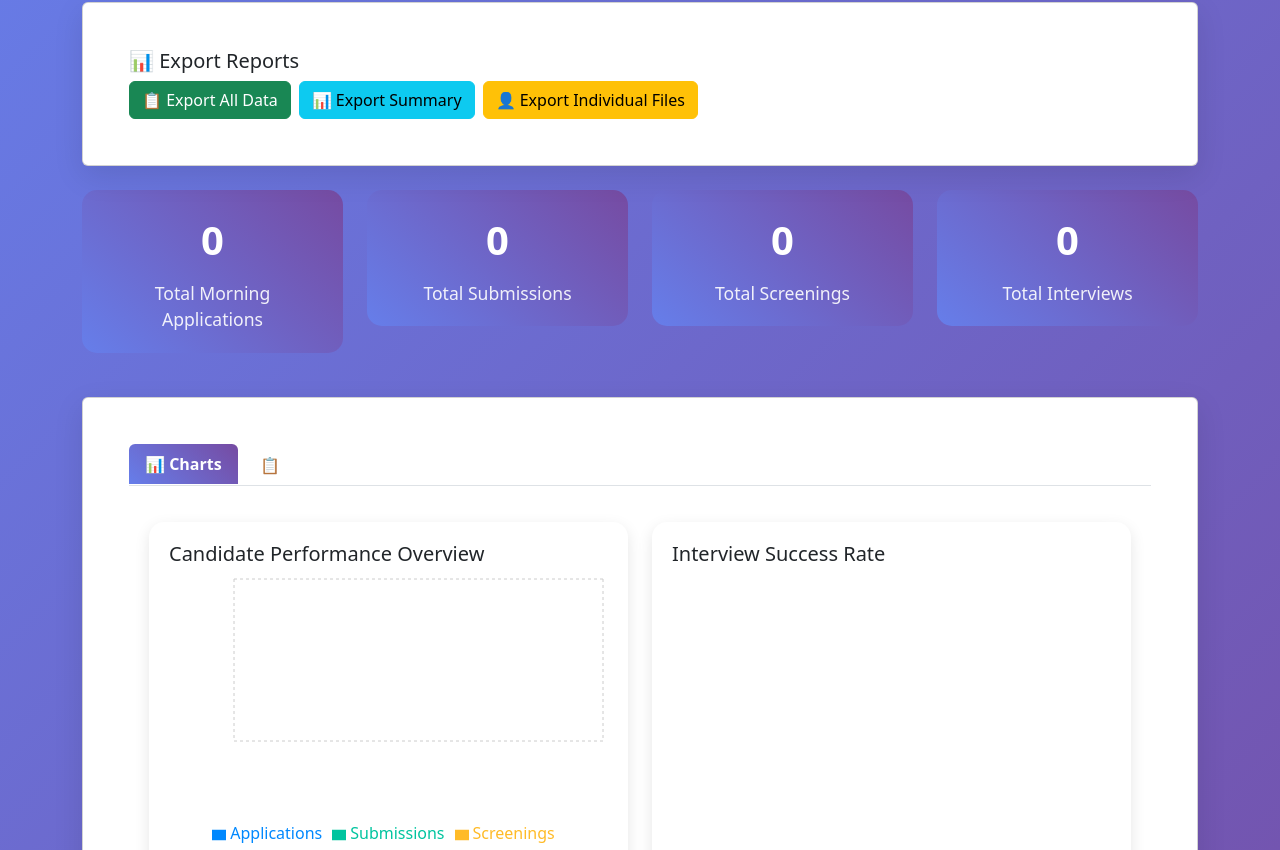
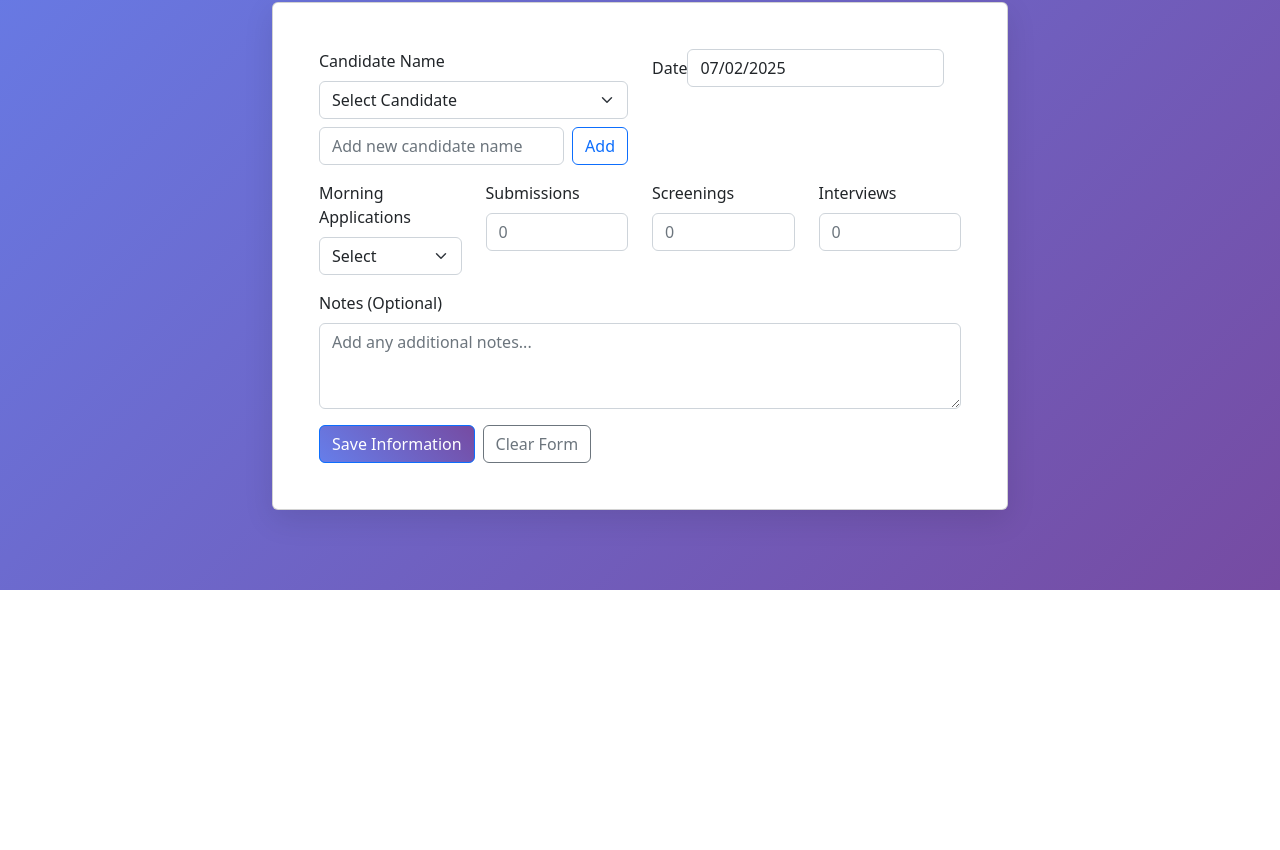
Before and after one commit to Kosanah/binary-ai-gen, a React (Create React App) app: page /candidate-form in a window 1280 px wide. Shown: the part 210-1060 px from the top of the page. After the commit the page ends 800 px from the top, so only its background shows below. Built offline with nearby package versions, Linux system fonts and the light colour scheme; sample sign-in values are in the browser's storage.

Commit message:
Update CandidateForm.js

```diff
--- a/src/components/CandidateForm.js
+++ b/src/components/CandidateForm.js
@@ -1,351 +1,324 @@
 import React, { useState, useEffect } from 'react';
-import { Card, Row, Col, Button, Table, Nav, Tab } from 'react-bootstrap';
-import { BarChart, Bar, XAxis, YAxis, CartesianGrid, Tooltip, Legend, ResponsiveContainer, LineChart, Line, PieChart, Pie, Cell } from 'recharts';
-import * as XLSX from 'xlsx';
-import { saveAs } from 'file-saver';
+import { Form, Button, Card, Row, Col, Alert } from 'react-bootstrap';
+import DatePicker from 'react-datepicker';
+import 'react-datepicker/dist/react-datepicker.css';
 import { toast } from 'react-toastify';
 
-const Analytics = ({ user }) => {
-  const [candidates, setCandidates] = useState([]);
-  const [chartData, setChartData] = useState([]);
-  const [candidateStats, setCandidateStats] = useState([]);
+const CandidateForm = ({ user }) => {
+  const [formData, setFormData] = useState({
+    candidateName: '',
+    date: new Date(),
+    morningApplications: '',
+    submissions: '',
+    screenings: '',
+    interviews: '',
+    notes: ''
+  });
   const [loading, setLoading] = useState(false);
-
-  const COLORS = ['#0088FE', '#00C49F', '#FFBB28', '#FF8042', '#8884D8'];
+  const [editing, setEditing] = useState(false);
+  const [editId, setEditId] = useState(null);
+  const [candidateNames, setCandidateNames] = useState([
+    'Murali', 'Anil Varma', 'Pavan Kumar', 'Akshith', 'Sathya',
+    'Indhira', 'Roja', 'Sathvika', 'Pravallika', 'Edara Chandra Shekar',
+    'Mani Kanta', 'Vardan', 'Poojitha', 'Tejaswi', 'Swarna',
+    'Amulya', 'Amrutha', 'Priyanka', 'Krishna'
+  ]);
+  const [newCandidateName, setNewCandidateName] = useState('');
 
   useEffect(() => {
-    loadAnalyticsData();
-  }, []);
+    // If user is a candidate, load their existing data
+    if (user.role === 'candidate') {
+      loadCandidateData();
+    }
+  }, [user]);
 
-  const loadAnalyticsData = () => {
+  const loadCandidateData = () => {
     try {
-      const data = JSON.parse(localStorage.getItem('candidates') || '[]');
-      setCandidates(data);
+      const candidates = JSON.parse(localStorage.getItem('candidates') || '[]');
+      const userData = candidates.find(c => c.userId === user.id);
 
-      // Prepare chart data
-      const chartData = data.reduce((acc, candidate) => {
-        const existing = acc.find(item => item.candidateName === candidate.candidateName);
-        if (existing) {
-          existing.morningApplications += candidate.morningApplications || 0;
-          existing.submissions += candidate.submissions || 0;
-          existing.screenings += candidate.screenings || 0;
-          existing.interviews += candidate.interviews || 0;
+      if (userData) {
+        setFormData({
+          candidateName: userData.candidateName,
+          date: new Date(userData.date),
+          morningApplications: userData.morningApplications || '',
+          submissions: userData.submissions || '',
+          screenings: userData.screenings || '',
+          interviews: userData.interviews || '',
+          notes: userData.notes || ''
+        });
+        setEditing(true);
+        setEditId(userData.id);
       } else {
-          acc.push({
-            candidateName: candidate.candidateName,
-            morningApplications: candidate.morningApplications || 0,
-            submissions: candidate.submissions || 0,
-            screenings: candidate.screenings || 0,
-            interviews: candidate.interviews || 0
-          });
+        // Set default name for candidate
+        setFormData(prev => ({
+          ...prev,
+          candidateName: user.name
+        }));
       }
-        return acc;
-      }, []);
-
-      setChartData(chartData);
-
-      // Calculate individual candidate statistics
-      const stats = chartData.map(candidate => ({
-        ...candidate,
-        totalActivity: candidate.morningApplications + candidate.submissions + candidate.screenings + candidate.interviews,
-        successRate: candidate.totalActivity > 0 ? Math.round((candidate.interviews / candidate.totalActivity) * 100) : 0
-      }));
-
-      setCandidateStats(stats.sort((a, b) => b.totalActivity - a.totalActivity));
     } catch (error) {
-      console.error('Error loading analytics data:', error);
+      console.error('Error loading candidate data:', error);
     }
   };
 
-  const exportToExcel = (type = 'all') => {
+  const handleSubmit = async (e) => {
+    e.preventDefault();
     setLoading(true);
 
     try {
-      let dataToExport = [];
-      let fileName = '';
+      const candidates = JSON.parse(localStorage.getItem('candidates') || '[]');
 
-      if (type === 'all') {
-        dataToExport = candidates.map(c => ({
-          Date: new Date(c.date).toLocaleDateString(),
-          'Candidate Name': c.candidateName,
-          'Morning Applications': c.morningApplications || 0,
-          'Submissions': c.submissions || 0,
-          'Screenings': c.screenings || 0,
-          'Interviews': c.interviews || 0,
-          'Notes': c.notes || '',
-          'Created At': new Date(c.createdAt).toLocaleDateString(),
-          'Updated At': new Date(c.updatedAt).toLocaleDateString()
-        }));
-        fileName = 'all_candidates_data.xlsx';
-      } else if (type === 'summary') {
-        dataToExport = candidateStats.map(c => ({
-          'Candidate Name': c.candidateName,
-          'Morning Applications': c.morningApplications,
-          'Submissions': c.submissions,
-          'Screenings': c.screenings,
-          'Interviews': c.interviews,
-          'Total Activity': c.totalActivity,
-          'Success Rate (%)': c.successRate
-        }));
-        fileName = 'candidate_summary.xlsx';
-      } else if (type === 'individual') {
-        // Export individual candidate data
-        const candidateNames = [...new Set(candidates.map(c => c.candidateName))];
-        candidateNames.forEach(name => {
-          const candidateData = candidates.filter(c => c.candidateName === name);
-          const individualData = candidateData.map(c => ({
-            Date: new Date(c.date).toLocaleDateString(),
-            'Morning Applications': c.morningApplications || 0,
-            'Submissions': c.submissions || 0,
-            'Screenings': c.screenings || 0,
-            'Interviews': c.interviews || 0,
-            'Notes': c.notes || ''
-          }));
+      const candidateData = {
+        id: editing ? editId : Date.now().toString(),
+        userId: user.role === 'candidate' ? user.id : null,
+        candidateName: formData.candidateName,
+        date: formData.date.toISOString(),
+        morningApplications: formData.morningApplications === 'yes' ? 'yes' : 'no',
+        submissions: parseInt(formData.submissions) || 0,
+        screenings: parseInt(formData.screenings) || 0,
+        interviews: parseInt(formData.interviews) || 0,
+        notes: formData.notes,
+        createdAt: editing ? candidates.find(c => c.id === editId)?.createdAt : new Date().toISOString(),
+        updatedAt: new Date().toISOString()
+      };
 
-          const ws = XLSX.utils.json_to_sheet(individualData);
-          const wb = XLSX.utils.book_new();
-          XLSX.utils.book_append_sheet(wb, ws, name);
-
-          if (name === candidateNames[0]) {
-            XLSX.writeFile(wb, `${name}_progress.xlsx`);
+      if (editing) {
+        // Update existing entry
+        const index = candidates.findIndex(c => c.id === editId);
+        if (index !== -1) {
+          candidates[index] = candidateData;
         }
-        });
-        setLoading(false);
-        toast.success('Individual files exported successfully!');
-        return;
+      } else {
+        // Add new entry
+        candidates.push(candidateData);
       }
 
-      const ws = XLSX.utils.json_to_sheet(dataToExport);
-      const wb = XLSX.utils.book_new();
-      XLSX.utils.book_append_sheet(wb, ws, 'Data');
+      localStorage.setItem('candidates', JSON.stringify(candidates));
 
-      const excelBuffer = XLSX.write(wb, { bookType: 'xlsx', type: 'array' });
-      const dataBlob = new Blob([excelBuffer], { type: 'application/vnd.openxmlformats-officedocument.spreadsheetml.sheet' });
-      saveAs(dataBlob, fileName);
+      toast.success(editing ? 'Information updated successfully!' : 'Information added successfully!');
 
-      toast.success('Excel file exported successfully!');
+      if (user.role === 'candidate') {
+        setEditing(true);
+        setEditId(candidateData.id);
+      } else {
+        // Reset form for admin/lead
+        setFormData({
+          candidateName: '',
+          date: new Date(),
+          morningApplications: '',
+          submissions: '',
+          screenings: '',
+          interviews: '',
+          notes: ''
+        });
+      }
     } catch (error) {
-      toast.error('Failed to export Excel file!');
-      console.error('Export error:', error);
+      toast.error('Failed to save information!');
+      console.error('Error saving candidate data:', error);
     } finally {
       setLoading(false);
     }
   };
 
-  const getOverallStats = () => {
-    const totals = candidates.reduce((acc, candidate) => {
-      acc.morningApplications += candidate.morningApplications || 0;
-      acc.submissions += candidate.submissions || 0;
-      acc.screenings += candidate.screenings || 0;
-      acc.interviews += candidate.interviews || 0;
-      return acc;
-    }, {
-      morningApplications: 0,
-      submissions: 0,
-      screenings: 0,
-      interviews: 0
+  const handleChange = (e) => {
+    setFormData({
+      ...formData,
+      [e.target.name]: e.target.value
     });
-
-    return totals;
   };
 
-  const overallStats = getOverallStats();
+  const handleDateChange = (date) => {
+    setFormData({
+      ...formData,
+      date: date
+    });
+  };
+
+  const handleAddCandidateName = () => {
+    if (newCandidateName && !candidateNames.includes(newCandidateName)) {
+      setCandidateNames([...candidateNames, newCandidateName]);
+      setFormData({ ...formData, candidateName: newCandidateName });
+      setNewCandidateName('');
+      toast.success('New candidate name added!');
+    } else {
+      toast.error('Name is empty or already exists!');
+    }
+  };
 
   return (
     <div>
-      <h1 className="mb-4">📈 Analytics & Reports</h1>
+      <h1 className="mb-4">
+        {user.role === 'candidate' ? '📝 My Information' : '➕ Add Candidate Information'}
+      </h1>
 
-      {/* Export Buttons */}
-      <Card className="mb-4">
+      <Row className="justify-content-center">
+        <Col md={8}>
+          <Card>
             <Card.Body>
-          <Card.Title>📊 Export Reports</Card.Title>
-          <div className="d-flex gap-2 flex-wrap">
+              <Form onSubmit={handleSubmit}>
+                <Row>
+                  <Col md={6}>
+                    <Form.Group className="mb-3">
+                      <Form.Label>Candidate Name</Form.Label>
+                      {user.role === 'candidate' ? (
+                        <Form.Control
+                          type="text"
+                          value={formData.candidateName}
+                          disabled
+                        />
+                      ) : (
+                        <>
+                          <Form.Select
+                            name="candidateName"
+                            value={formData.candidateName}
+                            onChange={handleChange}
+                            required
+                          >
+                            <option value="">Select Candidate</option>
+                            {candidateNames.map((name, index) => (
+                              <option key={index} value={name}>{name}</option>
+                            ))}
+                          </Form.Select>
+                          <div className="d-flex mt-2">
+                            <Form.Control
+                              type="text"
+                              placeholder="Add new candidate name"
+                              value={newCandidateName}
+                              onChange={e => setNewCandidateName(e.target.value)}
+                            />
                             <Button
-              variant="success"
-              onClick={() => exportToExcel('all')}
-              disabled={loading}
+                              variant="outline-primary"
+                              type="button"
+                              className="ms-2"
+                              onClick={handleAddCandidateName}
                             >
-              {loading ? 'Exporting...' : '📋 Export All Data'}
-            </Button>
-            <Button
-              variant="info"
-              onClick={() => exportToExcel('summary')}
-              disabled={loading}
-            >
-              {loading ? 'Exporting...' : '📊 Export Summary'}
-            </Button>
-            <Button
-              variant="warning"
-              onClick={() => exportToExcel('individual')}
-              disabled={loading}
-            >
-              {loading ? 'Exporting...' : '👤 Export Individual Files'}
+                              Add
                             </Button>
                           </div>
-        </Card.Body>
-      </Card>
-
-      {/* Overall Statistics */}
-      <Row className="mb-4">
-        <Col md={3}>
-          <div className="stats-card">
-            <div className="stats-number">{overallStats.morningApplications}</div>
-            <div className="stats-label">Total Morning Applications</div>
-          </div>
+                        </>
+                      )}
+                    </Form.Group>
                   </Col>
-        <Col md={3}>
-          <div className="stats-card">
-            <div className="stats-number">{overallStats.submissions}</div>
-            <div className="stats-label">Total Submissions</div>
-          </div>
-        </Col>
-        <Col md={3}>
-          <div className="stats-card">
-            <div className="stats-number">{overallStats.screenings}</div>
-            <div className="stats-label">Total Screenings</div>
-          </div>
-        </Col>
-        <Col md={3}>
-          <div className="stats-card">
-            <div className="stats-number">{overallStats.interviews}</div>
-            <div className="stats-label">Total Interviews</div>
-          </div>
+                  <Col md={6}>
+                    <Form.Group className="mb-3">
+                      <Form.Label>Date</Form.Label>
+                      <DatePicker
+                        selected={formData.date}
+                        onChange={handleDateChange}
+                        className="form-control"
+                        dateFormat="MM/dd/yyyy"
+                        maxDate={new Date()}
+                      />
+                    </Form.Group>
                   </Col>
                 </Row>
 
-      {/* Charts and Tables */}
-      <Tab.Container id="analytics-tabs" defaultActiveKey="charts">
-        <Card>
-          <Card.Body>
-            <Nav variant="tabs" className="mb-3">
-              <Nav.Item>
-                <Nav.Link eventKey="charts">📊 Charts</Nav.Link>
-              </Nav.Item>
-              <Nav.Item>
-                <Nav.Link eventKey="tables">📋 Tables</Nav.Link>
-              </Nav.Item>
-            </Nav>
-
-            <Tab.Content>
-              <Tab.Pane eventKey="charts">
                 <Row>
-                  <Col md={6}>
-                    <div className="chart-container">
-                      <h5>Candidate Performance Overview</h5>
-                      <ResponsiveContainer width="100%" height={300}>
-                        <BarChart data={chartData.slice(0, 10)}>
-                          <CartesianGrid strokeDasharray="3 3" />
-                          <XAxis dataKey="candidateName" angle={-45} textAnchor="end" height={80} />
-                          <YAxis />
-                          <Tooltip />
-                          <Legend />
-                          <Bar dataKey="morningApplications" fill="#0088FE" name="Applications" />
-                          <Bar dataKey="submissions" fill="#00C49F" name="Submissions" />
-                          <Bar dataKey="screenings" fill="#FFBB28" name="Screenings" />
-                          <Bar dataKey="interviews" fill="#FF8042" name="Interviews" />
-                        </BarChart>
-                      </ResponsiveContainer>
-                    </div>
+                  <Col md={3}>
+                    <Form.Group className="mb-3">
+                      <Form.Label>Morning Applications</Form.Label>
+                      <Form.Select
+                        name="morningApplications"
+                        value={formData.morningApplications}
+                        onChange={handleChange}
+                        required
+                      >
+                        <option value="">Select</option>
+                        <option value="yes">Yes</option>
+                        <option value="no">No</option>
+                      </Form.Select>
+                    </Form.Group>
                   </Col>
-                  <Col md={6}>
-                    <div className="chart-container">
-                      <h5>Interview Success Rate</h5>
-                      <ResponsiveContainer width="100%" height={300}>
-                        <PieChart>
-                          <Pie
-                            data={[
-                              { name: 'Interviews', value: overallStats.interviews },
-                              { name: 'Screenings', value: overallStats.screenings },
-                              { name: 'Submissions', value: overallStats.submissions },
-                              { name: 'Applications', value: overallStats.morningApplications }
-                            ]}
-                            cx="50%"
-                            cy="50%"
-                            labelLine={false}
-                            label={({ name, percent }) => `${name} ${(percent * 100).toFixed(0)}%`}
-                            outerRadius={80}
-                            fill="#8884d8"
-                            dataKey="value"
-                          >
-                            {COLORS.map((color, index) => (
-                              <Cell key={`cell-${index}`} fill={color} />
-                            ))}
-                          </Pie>
-                          <Tooltip />
-                        </PieChart>
-                      </ResponsiveContainer>
-                    </div>
+                  <Col md={3}>
+                    <Form.Group className="mb-3">
+                      <Form.Label>Submissions</Form.Label>
+                      <Form.Control
+                        type="number"
+                        name="submissions"
+                        value={formData.submissions}
+                        onChange={handleChange}
+                        min="0"
+                        placeholder="0"
+                      />
+                    </Form.Group>
+                  </Col>
+                  <Col md={3}>
+                    <Form.Group className="mb-3">
+                      <Form.Label>Screenings</Form.Label>
+                      <Form.Control
+                        type="number"
+                        name="screenings"
+                        value={formData.screenings}
+                        onChange={handleChange}
+                        min="0"
+                        placeholder="0"
+                      />
+                    </Form.Group>
+                  </Col>
+                  <Col md={3}>
+                    <Form.Group className="mb-3">
+                      <Form.Label>Interviews</Form.Label>
+                      <Form.Control
+                        type="number"
+                        name="interviews"
+                        value={formData.interviews}
+                        onChange={handleChange}
+                        min="0"
+                        placeholder="0"
+                      />
+                    </Form.Group>
                   </Col>
                 </Row>
-                <Row>
-                  <Col md={12}>
-                    <div className="chart-container">
-                      <h5>Progress Timeline</h5>
-                      <ResponsiveContainer width="100%" height={300}>
-                        <LineChart data={candidates.slice(0, 20).map(c => ({
-                          date: new Date(c.date).toLocaleDateString(),
-                          interviews: c.interviews || 0,
-                          screenings: c.screenings || 0
-                        }))}>
-                          <CartesianGrid strokeDasharray="3 3" />
-                          <XAxis dataKey="date" />
-                          <YAxis />
-                          <Tooltip />
-                          <Legend />
-                          <Line type="monotone" dataKey="interviews" stroke="#FF8042" name="Interviews" />
-                          <Line type="monotone" dataKey="screenings" stroke="#FFBB28" name="Screenings" />
-                        </LineChart>
-                      </ResponsiveContainer>
+
+                <Form.Group className="mb-3">
+                  <Form.Label>Notes (Optional)</Form.Label>
+                  <Form.Control
+                    as="textarea"
+                    rows={3}
+                    name="notes"
+                    value={formData.notes}
+                    onChange={handleChange}
+                    placeholder="Add any additional notes..."
+                  />
+                </Form.Group>
+
+                <div className="d-flex gap-2">
+                  <Button
+                    variant="primary"
+                    type="submit"
+                    disabled={loading}
+                  >
+                    {loading ? 'Saving...' : (editing ? 'Update Information' : 'Save Information')}
+                  </Button>
+                  {user.role !== 'candidate' && (
+                    <Button
+                      variant="outline-secondary"
+                      type="button"
+                      onClick={() => {
+                        setFormData({
+                          candidateName: '',
+                          date: new Date(),
+                          morningApplications: '',
+                          submissions: '',
+                          screenings: '',
+                          interviews: '',
+                          notes: ''
+                        });
+                        setEditing(false);
+                        setEditId(null);
+                      }}
+                    >
+                      Clear Form
+                    </Button>
+                  )}
                 </div>
+              </Form>
+            </Card.Body>
+          </Card>
         </Col>
       </Row>
-              </Tab.Pane>
-
-              <Tab.Pane eventKey="tables">
-                <Row>
-                  <Col md={12}>
-                    <div className="chart-container">
-                      <h5>Candidate Performance Summary</h5>
-                      <Table responsive striped>
-                        <thead>
-                          <tr>
-                            <th>Candidate Name</th>
-                            <th>Morning Applications</th>
-                            <th>Submissions</th>
-                            <th>Screenings</th>
-                            <th>Interviews</th>
-                            <th>Total Activity</th>
-                            <th>Success Rate (%)</th>
-                          </tr>
-                        </thead>
-                        <tbody>
-                          {candidateStats.map((candidate, index) => (
-                            <tr key={index}>
-                              <td><strong>{candidate.candidateName}</strong></td>
-                              <td>{candidate.morningApplications}</td>
-                              <td>{candidate.submissions}</td>
-                              <td>{candidate.screenings}</td>
-                              <td>{candidate.interviews}</td>
-                              <td>{candidate.totalActivity}</td>
-                              <td>
-                                <span className={`badge ${candidate.successRate > 50 ? 'bg-success' : candidate.successRate > 25 ? 'bg-warning' : 'bg-danger'}`}>
-                                  {candidate.successRate}%
-                                </span>
-                              </td>
-                            </tr>
-                          ))}
-                        </tbody>
-                      </Table>
-                    </div>
-                  </Col>
-                </Row>
-              </Tab.Pane>
-            </Tab.Content>
-          </Card.Body>
-        </Card>
-      </Tab.Container>
     </div>
   );
 };
 
-export default Analytics;
+export default CandidateForm;
```
Lines whose indentation alone changed are shown as unchanged.
